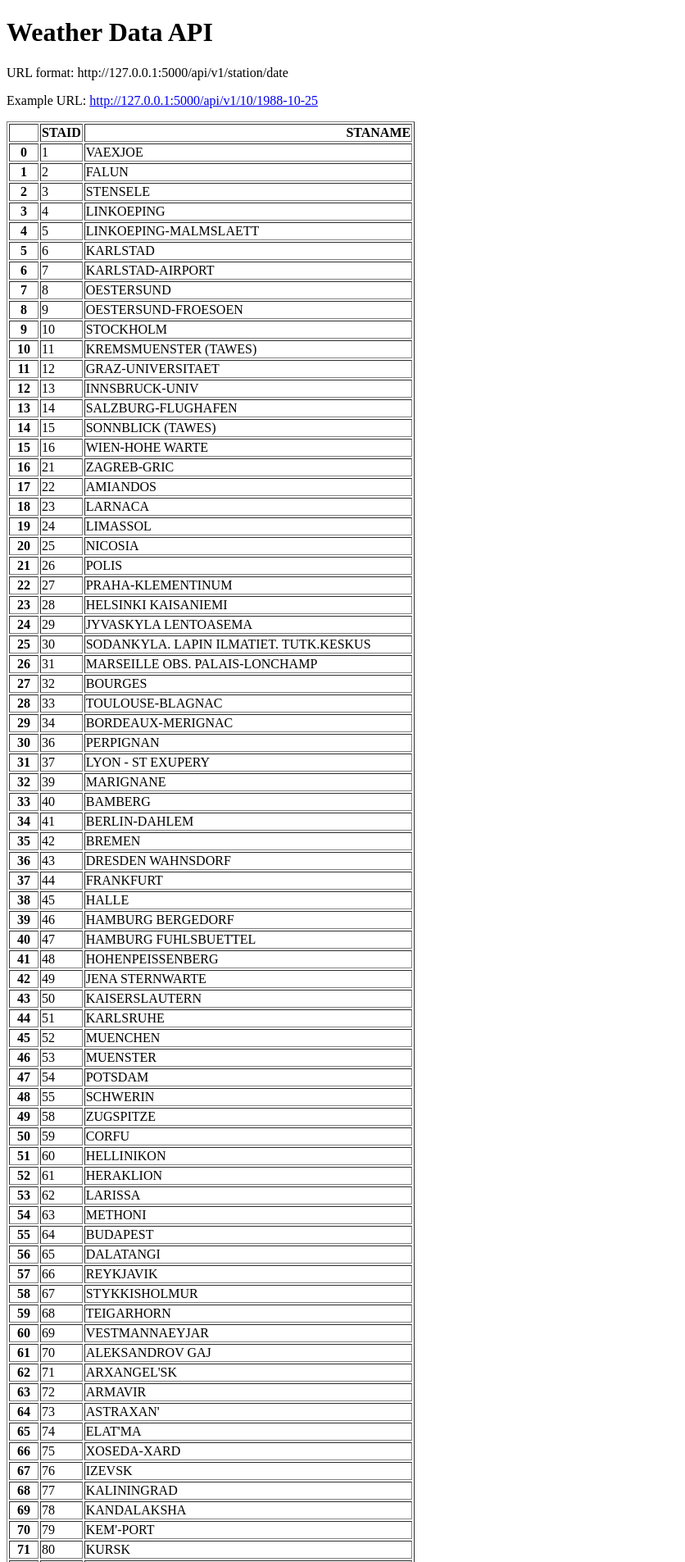
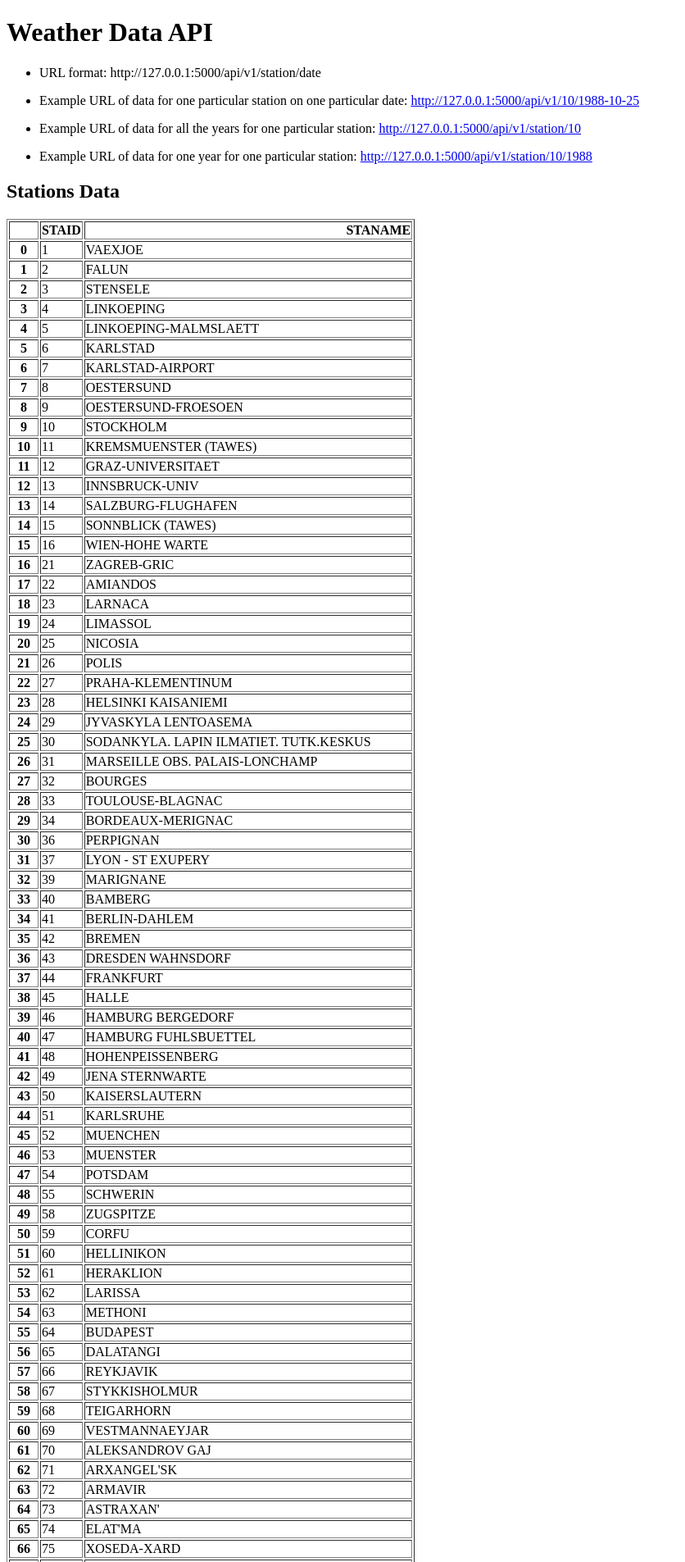
Before and after one commit to emads22/RetroWeather-API, a Flask app: page / in a window 1280 px wide. Shown: the top 1905 px of the page at 82% size, without its empty margins (0-836 px from the left). Run offline with Flask 3, Linux system fonts and the light colour scheme.

Commit message:
add yearly and all data options

```diff
--- a/main.py
+++ b/main.py
@@ -26,7 +26,7 @@ def home():
 
 # Define a route for the weather API endpoint
 @app.route("/api/v1/<string:station>/<string:date>")
-def weather_api(station, date):
+def weather_api_default(station, date):
 
     # Construct the file path for the CSV file based on the station ID
     # DATA_DIR is assumed to be a pathlib.Path object representing the directory where the data files are stored
@@ -55,6 +55,57 @@ def weather_api(station, date):
     return weather_data
 
 
+@app.route("/api/v1/station/<string:station>")
+def one_station_all_years(station):
+    # Construct the file path for the station data file using the station ID
+    station_filepath = DATA_DIR / f"TG_STAID{str(station).zfill(6)}.txt"
+    # Read the station data from the CSV file, skipping the first 20 rows and parsing the 'DATE' column as dates
+    station_df = pd.read_csv(station_filepath, skiprows=20, parse_dates=["    DATE"])
+
+    # Convert the DataFrame to a list of dictionaries, each representing a record,
+    # using the 'records' orientation
+    return station_df.to_dict(orient='records')
+
+@app.route("/api/v1/station/<string:station>/<string:year>")
+def one_station_one_year(station, year):
+    # Construct the file path for the station data file using the station ID
+    station_filepath = DATA_DIR / f"TG_STAID{str(station).zfill(6)}.txt"
+    # Read the station data from the CSV file, skipping the first 20 rows and parsing the 'DATE' column as dates
+    station_df = pd.read_csv(station_filepath, skiprows=20, parse_dates=["    DATE"])
+
+    # Convert the '    DATE' column to datetime format if it's not already in datetime format
+    # Filter the DataFrame to include only rows where the year component of the '    DATE' column matches the specified year
+    # station_df['    DATE'].str.startswith(year) won't work is because .str.startswith() is a string method and can only be used on columns containing string data, and station_df['    DATE'] is a datetime column, not a string column.
+    station_df = station_df.loc[station_df['    DATE'].dt.year == int(year)]
+
+    # Convert the DataFrame to a list of dictionaries, each representing a record,
+    # using the 'records' orientation
+    return station_df.to_dict(orient='records')
+
+def extract_specific_line_from_txt(file_path, line_number):
+    """
+    Extracts a specific line from a text file.
+
+    Args:
+        file_path (str): The path to the text file.
+        line_number (int): The index of the line to extract (0-based indexing).
+
+    Returns:
+        str: The specific line extracted from the file.
+    """
+
+    # Open the text file
+    with open(file_path, 'r') as file:
+        # Read all lines into a list
+        lines = file.readlines()
+        # Check if the line number is within the range of lines
+        if line_number < 0 or line_number >= len(lines):
+            raise ValueError("\nLine number is out of range.\n")
+        # Extract the specific line
+        specific_line = lines[line_number]
+    return specific_line
+
+
 # If this script is executed directly (not imported as a module), start the Flask application
 if __name__ == "__main__":
     # Run the Flask application in debug mode, allowing for debugging information to be displayed
--- a/templates/home.html
+++ b/templates/home.html
@@ -7,14 +7,30 @@
 <body>
     <h1>Weather Data API</h1>
 
-    <p>URL format: http://127.0.0.1:5000/api/v1/station/date</p>
-    <p>Example URL: <a href="http://127.0.0.1:5000/api/v1/10/1988-10-25">http://127.0.0.1:5000/api/v1/10/1988-10-25</a></p>
+    <ul>
+        <li>
+            <p>URL format: http://127.0.0.1:5000/api/v1/station/date</p>
+        </li>
 
+        <li>
+            <p>Example URL of data for one particular station on one particular date: <a href="http://127.0.0.1:5000/api/v1/10/1988-10-25">http://127.0.0.1:5000/api/v1/10/1988-10-25</a></p>
+        </li>
+
+        <li>
+            <p>Example URL of data for all the years for one particular station: <a href="http://127.0.0.1:5000/api/v1/station/10">http://127.0.0.1:5000/api/v1/station/10</a></p>
+        </li>
+
+        <li>
+            <p>Example URL of data for one year for one particular station: <a href="http://127.0.0.1:5000/api/v1/station/10/1988">http://127.0.0.1:5000/api/v1/station/10/1988</a></p>
+        </li>
+    </ul>
+
+    <h2>Stations Data</h2>
     <!-- display all the stations data (names and ids) passed as arg (dataframe) to this webpage -->
     <!-- The 'stations' variable is being output using template interpolation -->
     <!-- with the double curly brackets syntax, which inserts the value of 'stations' here. -->
     <!-- The 'safe' filter ensures that the content of 'stations' is rendered -->
     <!-- as HTML safely, preventing any potential security vulnerabilities. -->
-    <div>{{ stations_data | safe }}</div>
+    <p>{{ stations_data | safe }}</p>
 </body>
 </html>
```
